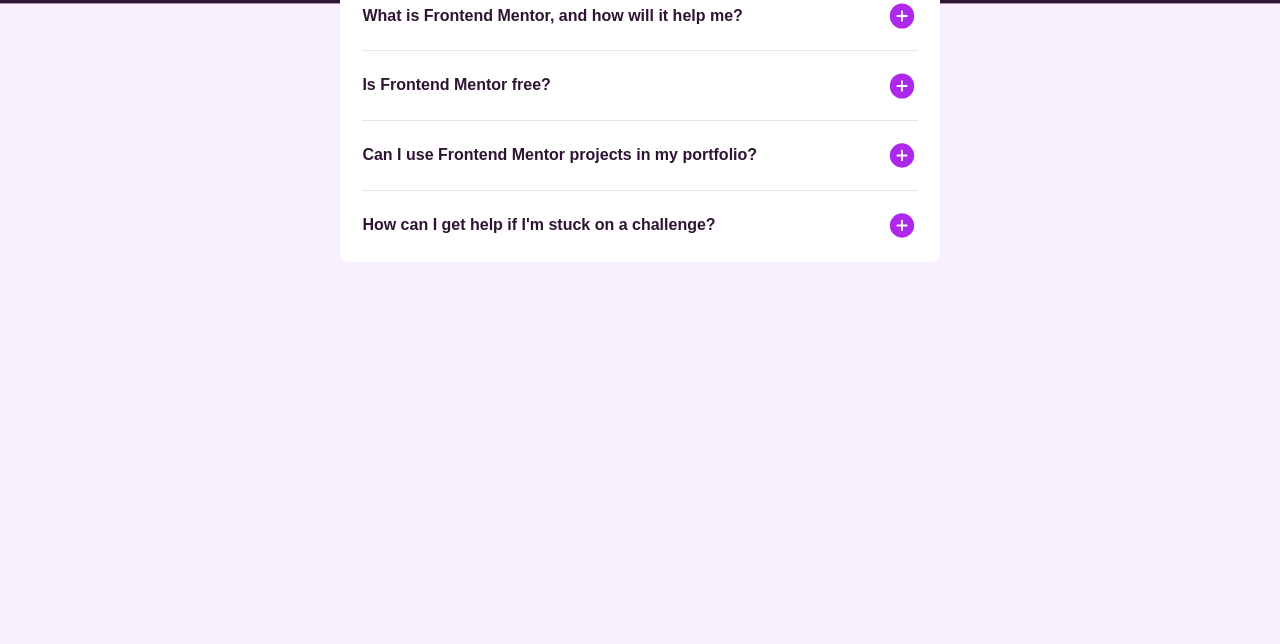
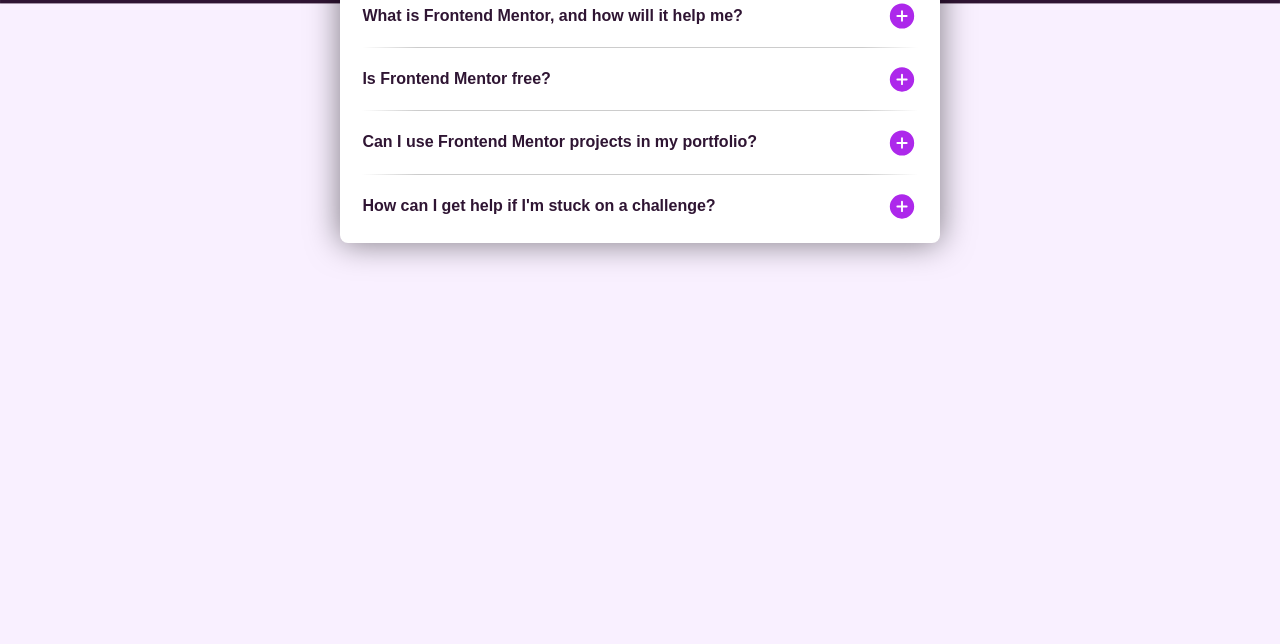
Before and after one commit to jotaprojects/faq-accordion, a website built with Vite: page src/index.html in a window 1280 px wide. Shown: the part 156-800 px from the top of the page. Built offline with nearby package versions, Linux system fonts and the light colour scheme.

Commit message:
Update readme, index and styles, add of screenshot

```diff
--- a/src/index.html
+++ b/src/index.html
@@ -13,7 +13,7 @@
   <link href="https://fonts.googleapis.com/css2?family=Work+Sans:ital,wght@0,100..900;1,100..900&display=swap" rel="stylesheet">
 
   <link rel="stylesheet" href="styles.css">
-  <script src="script.js" defer></script>
+  <script type="module" src="script.js" defer></script>
 </head>
 <body>
   <div class="bg"></div>
--- a/src/styles.css
+++ b/src/styles.css
@@ -41,7 +41,7 @@
 .content {
   background-color: #fff;
   border-radius: 0.5rem;
-  box-shadow: 0 0 2rem 0 rgba(0 0 0 0.5);
+  box-shadow: 0 0 2rem 0 rgba(0, 0, 0, 0.5);
   max-width: 600px;
   padding: 1.4rem;
   width: 100%;
@@ -64,18 +64,19 @@
 
 .accordion {}
 
-.accordion__item {
-  border-top: 1px solid rgba(0, 0, 0, 10%);
-  padding: 1.2rem 0;
+.accordion__item {}
+
+.accordion__item::after {
+  background: linear-gradient(90deg, #fff 0, #ccc 10%, #ccc 90%, #fff 100%);
+  content: "";
+  display: block;
+  height: 1px;
+  margin: 1rem 0;
+  width: 100%;
 }
 
-.accordion__item:first-child {
-  border-top: 0;
-  padding-top: 0;
-}
-
-.accordion__item:last-child {
-  padding-bottom: 0;
+.accordion__item:last-child::after {
+  display: none;
 }
 
 .accordion__item--active .accordion__item-title::after {
@@ -105,10 +106,6 @@
   color: hsl(280deg 80% 60%);
 }
 
-.accordion__item-title:focus {
-  color: hsl(292deg 42% 14%);
-}
-
 .accordion__item-title::after {
   background-image: url("assets/images/icon-plus.svg");
   background-repeat: no-repeat;
```
Also changed, not shown: README.md, screenshot.png (added).
